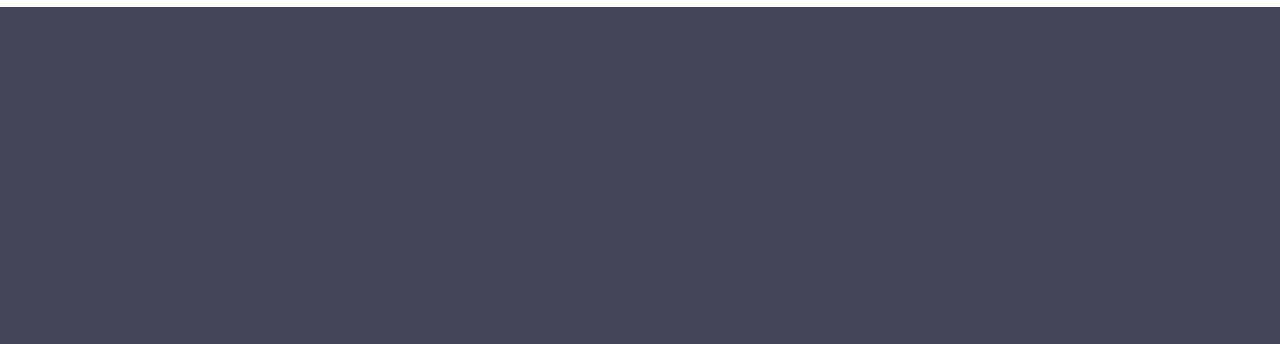
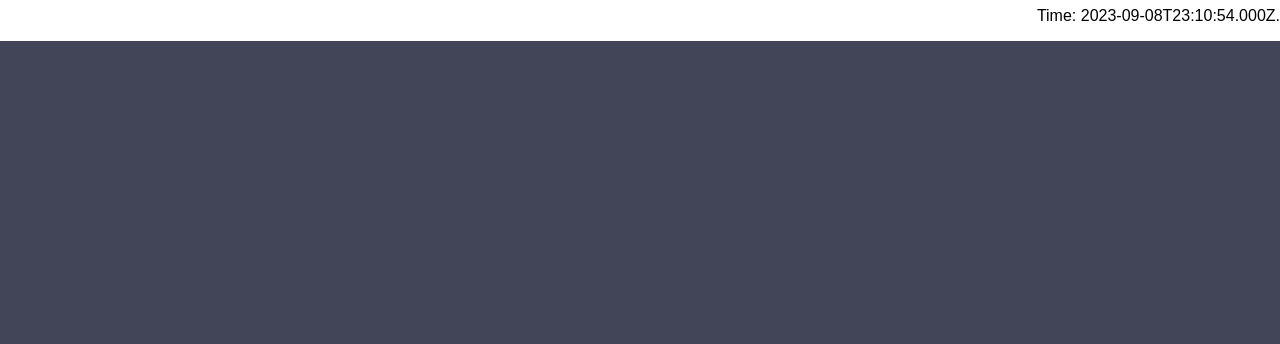
Before and after one commit to kimcharli/www.jnpr-ps-cloud.com, a plain HTML site: page index.html in a window 1280 px wide. Shown: the part 73-417 px from the top of the page. Drawn offline with Linux system fonts and the light colour scheme.

Commit message:
add timestamp

```diff
--- a/index.html
+++ b/index.html
@@ -39,11 +39,22 @@
       }
     }
   </style>
+
+  <script type="text/javascript">
+    window.onload = function() {
+        var datetime = new Date();
+        console.log(datetime);
+        document.getElementById("time").textContent = datetime.toISOString();
+    }
+  </script>
+
+
 </head>
 
 <body>
 
   <h1>www.jnpr-ps-cloud.com</h1>
+  <p style="text-align:right;"> Time: <span id="time"> </span>.</p>
 
   <div class="clock">
     <div class="time"></div>
```
